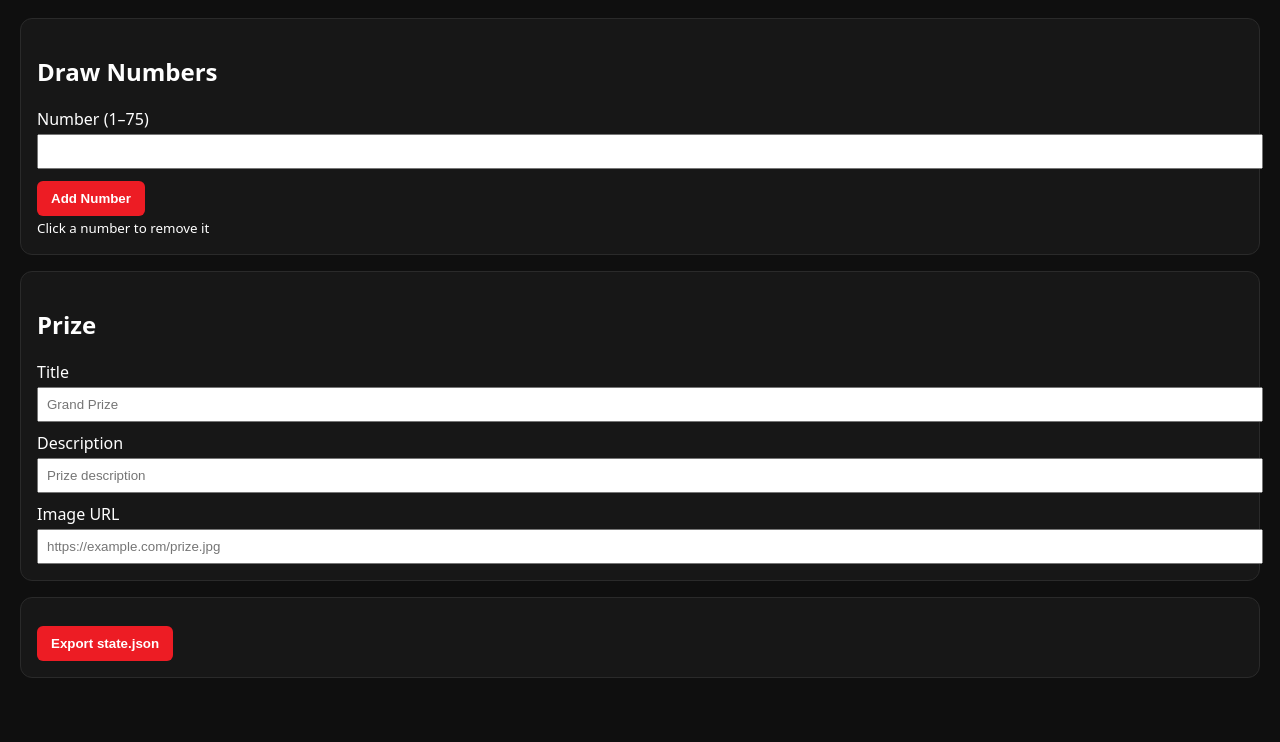
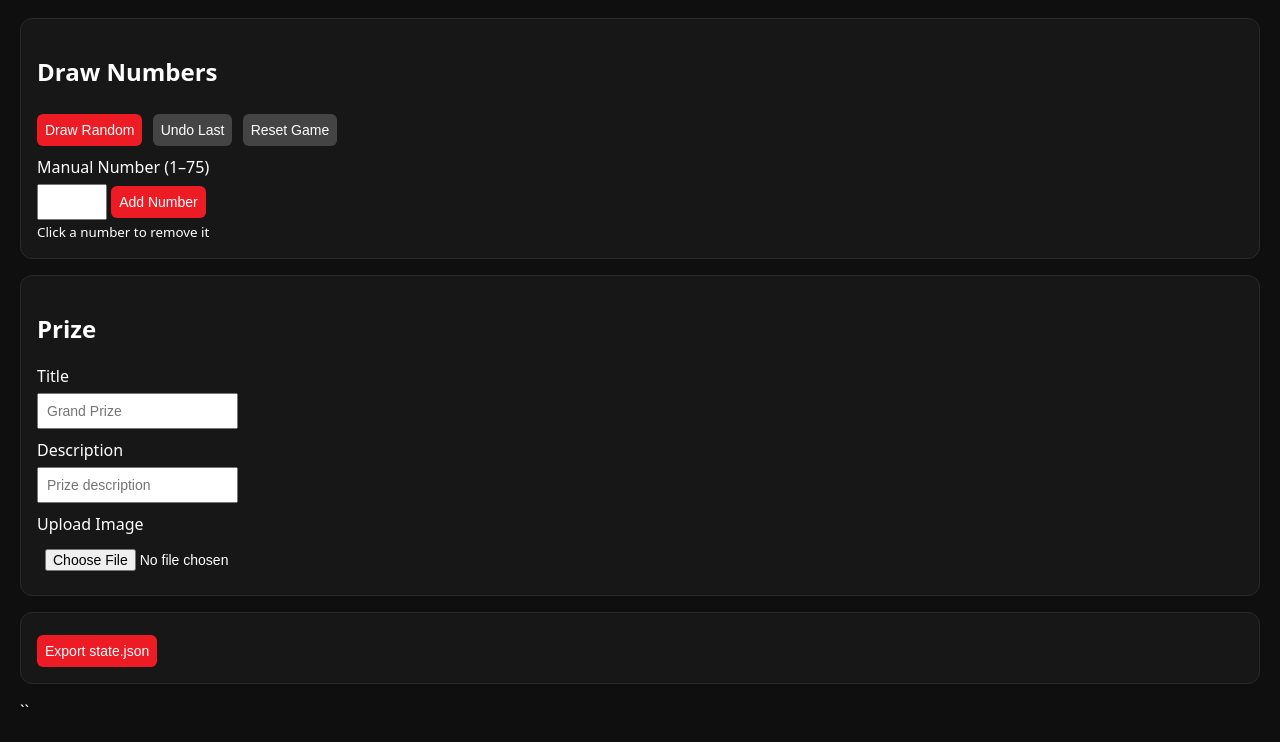
Before and after one commit to radio0810/Portfolio, a website: page admin.html in a window 1280 px wide. Shown: the part 66-808 px from the top of the page. Drawn offline with Linux system fonts and the light colour scheme.

Commit message:
Enhance admin interface with new buttons and styles
Updated input styles, added new buttons for game actions, and modified image upload functionality.

```diff
--- a/admin.html
+++ b/admin.html
@@ -22,21 +22,20 @@ section{
   margin-bottom:16px;
 }
 label{display:block;margin-top:10px}
-input{
-  width:100%;
+input,button{
   padding:8px;
-  margin-top:4px;
+  margin-top:6px;
+  font-size:14px;
 }
 button{
-  margin-top:12px;
-  padding:10px 14px;
   background:#ED1C24;
   border:none;
   color:#fff;
-  font-weight:700;
   border-radius:6px;
   cursor:pointer;
+  margin-right:6px;
 }
+button.secondary{background:#444}
 .drawn span{
   display:inline-block;
   background:#222;
@@ -44,6 +43,12 @@ button{
   border-radius:999px;
   margin:4px;
   cursor:pointer;
+}
+img.preview{
+  max-width:100%;
+  margin-top:10px;
+  border-radius:8px;
+  border:1px solid #333;
 }
 </style>
 </head>
@@ -54,21 +59,31 @@ button{
 
 <section>
   <h2>Draw Numbers</h2>
-  <label>Number (1–75)</label>
-  <input id="num" type="number" min="1" max="75">
+
+  <button onclick="drawRandom()">Draw Random</button>
+  <button class="secondary" onclick="undoLast()">Undo Last</button>
+  <button class="secondary" onclick="resetGame()">Reset Game</button>
+
+  <label>Manual Number (1–75)</label>
+  <input id="manualNum" type="number" min="1" max="75">
   <button onclick="addNumber()">Add Number</button>
+
   <div class="drawn" id="drawn"></div>
   <small>Click a number to remove it</small>
 </section>
 
 <section>
   <h2>Prize</h2>
+
   <label>Title</label>
   <input id="title" placeholder="Grand Prize">
+
   <label>Description</label>
   <input id="desc" placeholder="Prize description">
-  <label>Image URL</label>
-  <input id="img" placeholder="https://example.com/prize.jpg">
+
+  <label>Upload Image</label>
+  <input type="file" accept="image/*" onchange="loadImage(event)">
+  <img id="preview" class="preview" style="display:none">
 </section>
 
 <section>
@@ -82,39 +97,77 @@ const state = {
   prize:{ title:'Grand Prize', description:'', image:'' }
 };
 
+const drawnEl=document.getElementById('drawn');
+
+function render(){
+  drawnEl.innerHTML='';
+  state.drawnNumbers.forEach(n=>{
+    const s=document.createElement('span');
+    s.textContent=n;
+    s.onclick=()=>removeNumber(n);
+    drawnEl.appendChild(s);
+  });
+}
+
 function addNumber(){
-  const n = Number(document.getElementById('num').value);
+  const n=Number(document.getElementById('manualNum').value);
   if(n<1||n>75||state.drawnNumbers.includes(n)) return;
   state.drawnNumbers.push(n);
   render();
 }
 
 function removeNumber(n){
-  state.drawnNumbers = state.drawnNumbers.filter(x=>x!==n);
+  state.drawnNumbers=state.drawnNumbers.filter(x=>x!==n);
   render();
 }
 
-function render(){
-  const d = document.getElementById('drawn');
-  d.innerHTML='';
-  state.drawnNumbers.forEach(n=>{
-    const s=document.createElement('span');
-    s.textContent=n;
-    s.onclick=()=>removeNumber(n);
-    d.appendChild(s);
-  });
+function drawRandom(){
+  const pool=[];
+  for(let i=1;i<=75;i++){
+    if(!state.drawnNumbers.includes(i)) pool.push(i);
+  }
+  if(!pool.length) return;
+  const n=pool[Math.floor(Math.random()*pool.length)];
+  state.drawnNumbers.push(n);
+  render();
 }
 
+function undoLast(){
+  state.drawnNumbers.pop();
+  render();
+}
+
+function resetGame(){
+  if(confirm('Reset all drawn numbers?')){
+    state.drawnNumbers=[];
+    render();
+  }
+}
+
+/* ===== IMAGE UPLOAD (BASE64) ===== */
+function loadImage(e){
+  const file=e.target.files[0];
+  if(!file) return;
+
+  const reader=new FileReader();
+  reader.onload=()=>{
+    state.prize.image=reader.result;
+    const img=document.getElementById('preview');
+    img.src=reader.result;
+    img.style.display='block';
+  };
+  reader.readAsDataURL(file);
+}
+
+/* ===== EXPORT ===== */
 function exportJSON(){
-  state.prize.title = document.getElementById('title').value || 'Grand Prize';
-  state.prize.description = document.getElementById('desc').value || '';
-  state.prize.image = document.getElementById('img').value || '';
+  state.prize.title=document.getElementById('title').value||'Grand Prize';
+  state.prize.description=document.getElementById('desc').value||'';
 
-  const blob = new Blob(
+  const blob=new Blob(
     [JSON.stringify(state,null,2)],
     {type:'application/json'}
   );
-
   const a=document.createElement('a');
   a.href=URL.createObjectURL(blob);
   a.download='state.json';
@@ -124,3 +177,4 @@ function exportJSON(){
 
 </body>
 </html>
+``
```
